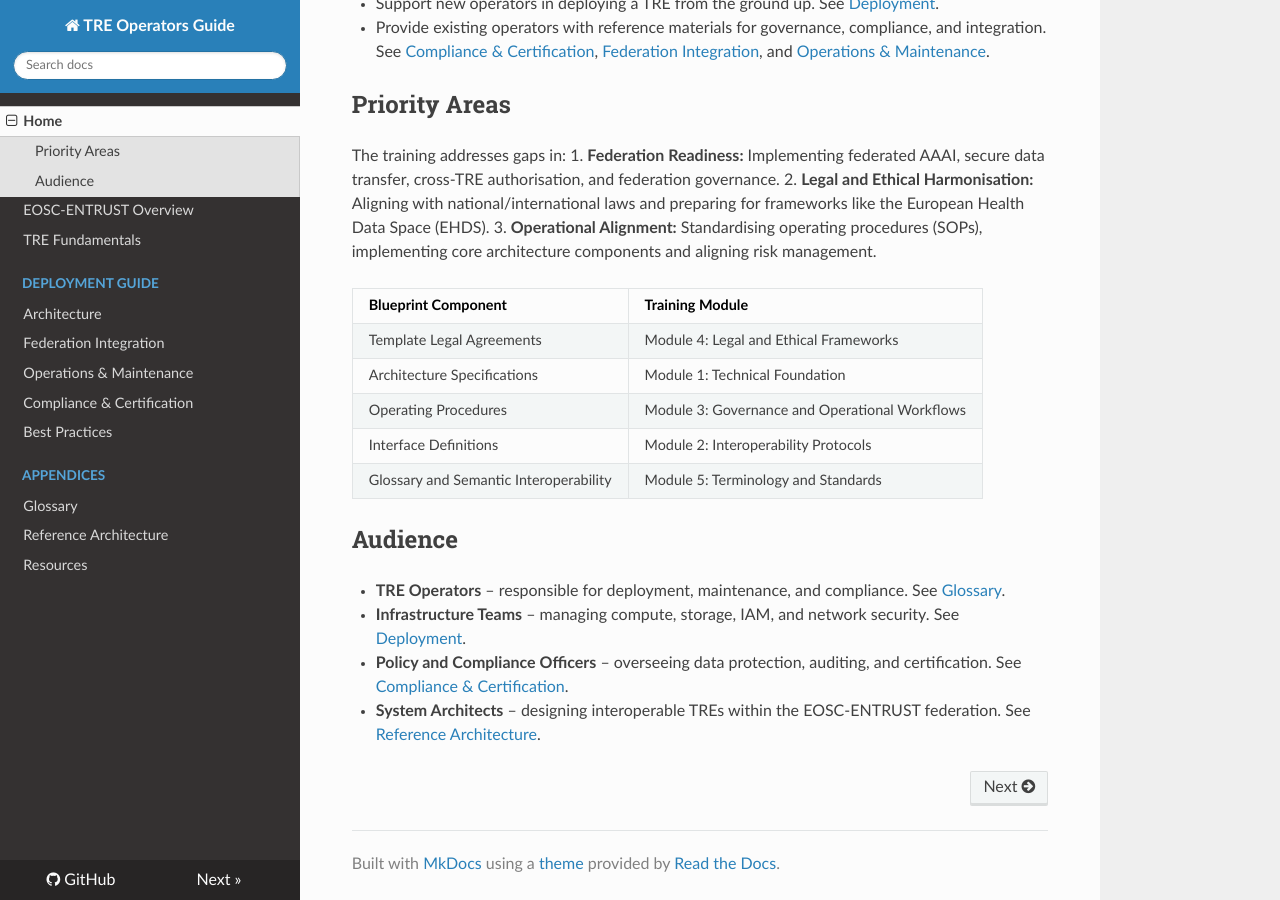
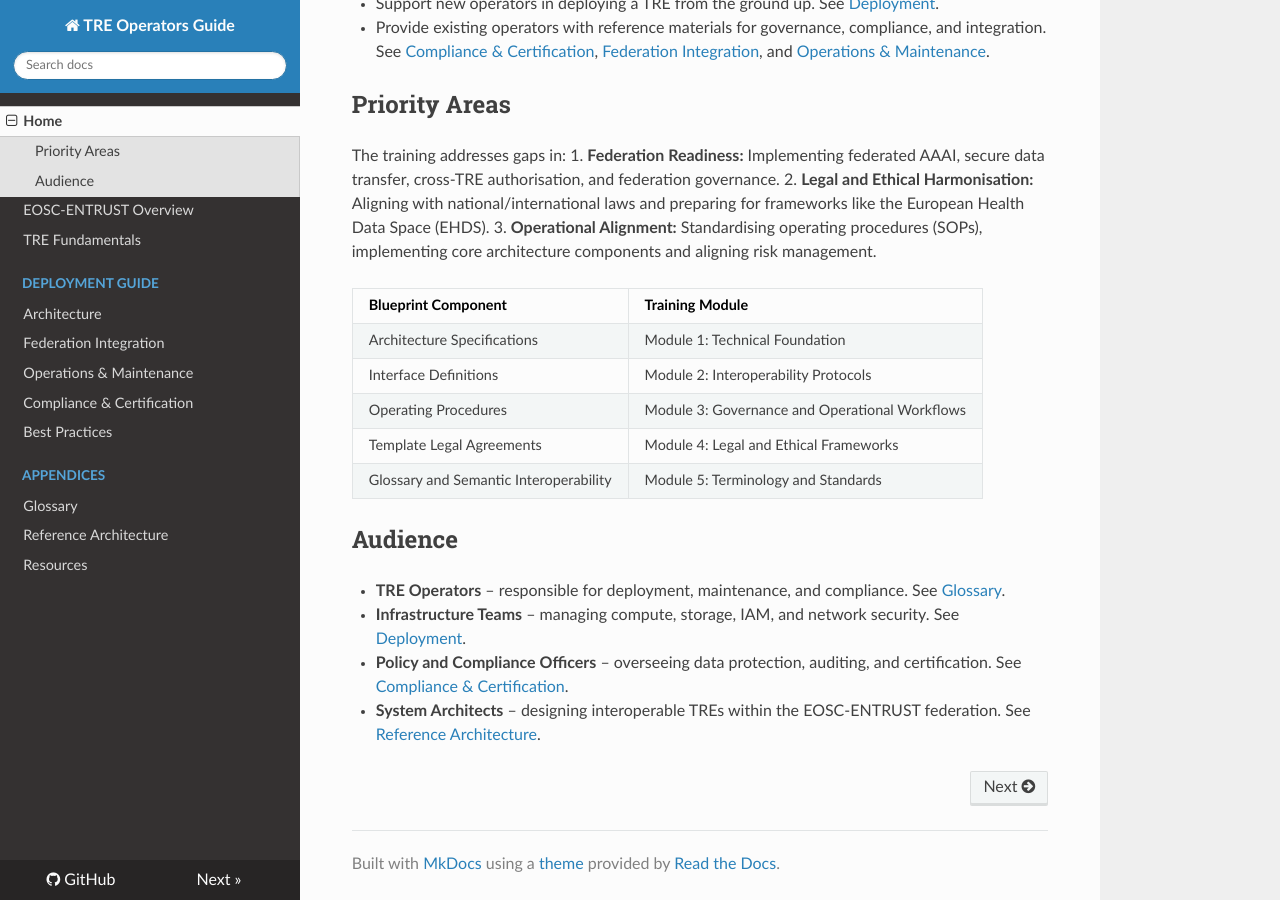
Before and after one commit to unioslo/tre-operators-docs, an MkDocs documentation site: the page built from docs/index.md, in a window 1280 px wide and 900 px high, scrolled down 504 px. Built offline with MkDocs 1.6.1, drawn with Linux system fonts in a browser that asks for light colours; nearby versions of some CDN libraries.

```diff
--- a/docs/index.md
+++ b/docs/index.md
@@ -20,10 +20,10 @@ The training addresses gaps in:
 
 | Blueprint Component | Training Module |
 | :--- | :--- |
+| Architecture Specifications | Module 1: Technical Foundation |
+| Interface Definitions | Module 2: Interoperability Protocols |
+| Operating Procedures | Module 3: Governance and Operational Workflows |
 | Template Legal Agreements | Module 4: Legal and Ethical Frameworks |
-| Architecture Specifications | Module 1: Technical Foundation |
-| Operating Procedures | Module 3: Governance and Operational Workflows |
-| Interface Definitions | Module 2: Interoperability Protocols |
 | Glossary and Semantic Interoperability | Module 5: Terminology and Standards |
 
 ## Audience
```
